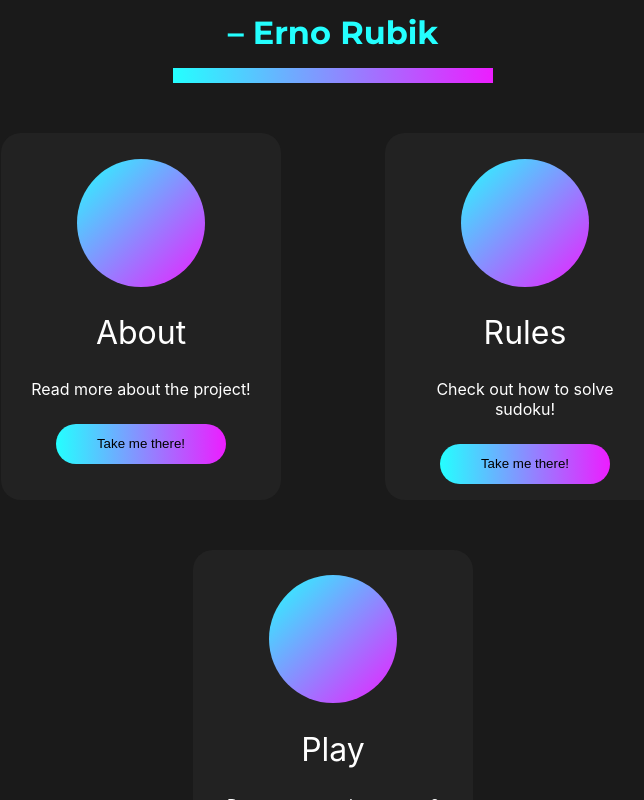
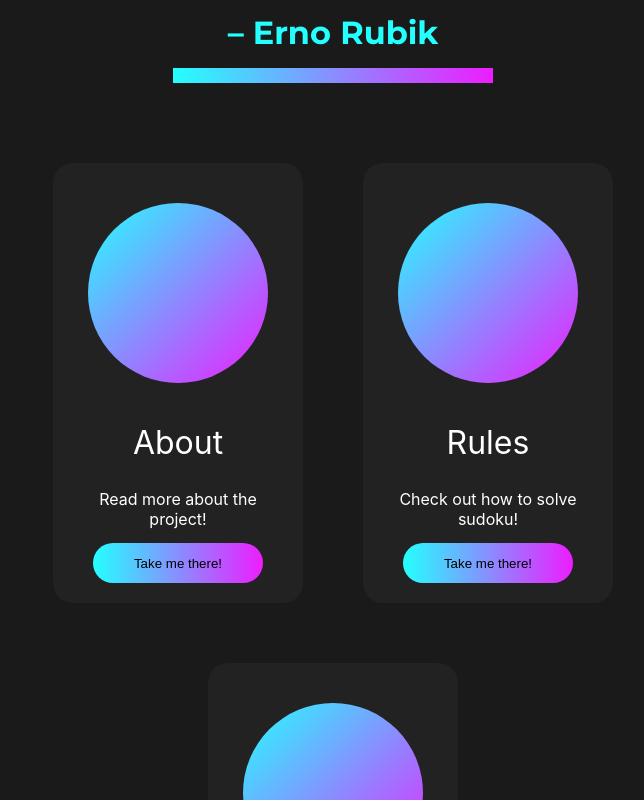
Before and after one commit to NikolSkvarilova/sudoku, a React (Create React App) app in the folder app/: page / in a window 1280 px wide. Shown: the part 1000-1800 px from the top of the page, without its empty margins (307-951 px from the left). Built offline with nearby package versions, Linux system fonts and the light colour scheme.

Commit message:
Small changes

```diff
--- a/app/src/Components/Card/Card.scss
+++ b/app/src/Components/Card/Card.scss
@@ -6,25 +6,26 @@
 .card-container {
   // position: relative;
   margin-bottom: $component_margin_bottom;
-  width: 280px;
-  height: auto;
+  width: 250px;
+  height: 600;
   background-color: $background-card;
   border: none;
   border-radius: 20px;
-  margin: 0 auto;
-  margin-bottom: $component_margin_bottom;
+  margin: 30px;
+  // margin-bottom: $component_margin_bottom;
 
   .card-img-section {
     background-image: linear-gradient(to right bottom, $fancy-color-1, $fancy-color-2);
-    width: 10vw;
-    height: 10vw;
+    width: 180px;
+    height: 180px;
     border: none;
     border-radius: 50%;
-    margin: 2vw auto;
+    margin: 40px auto;
   }
 
   .card-text-section {
     text-align: center;
+    height: 100px;
 
     .card-heading {
       font-size: map-get($font-sizes-desktop, heading1);
@@ -38,7 +39,7 @@
       font-weight: map-get($font-weights, regular);
       margin-top: 40px;
       width: 80%;
-      margin: 25px auto;
+      margin: 0 auto;
     }
   }
 
@@ -51,6 +52,6 @@
     border: none;
     border-radius: 50px;
     background-image: linear-gradient(to right, $fancy-color-1, $fancy-color-2);
-    margin: 2vh auto;
+    margin: 20px auto;
   }
 }
```
